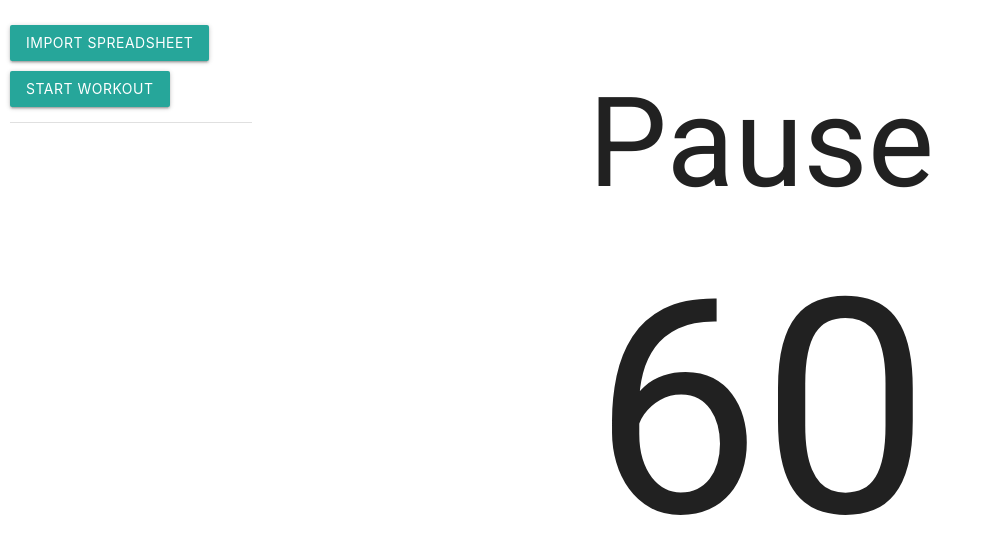
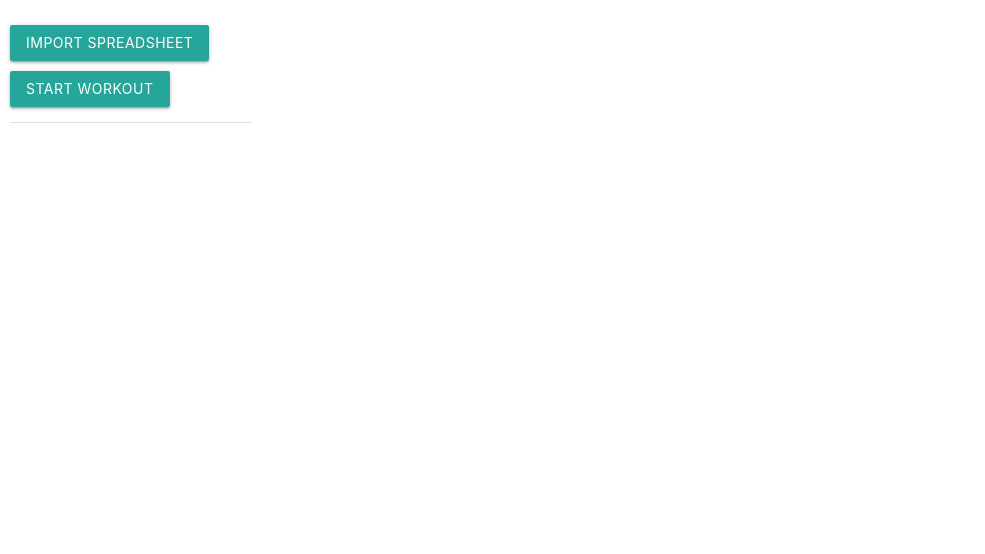
Before and after one commit to Tracer1337/workout-clock, a React (Create React App) app: page / in a window 1280 px wide. Shown: the top 554 px of the page, without its empty margins (0-985 px from the left). Built offline with nearby package versions, Linux system fonts and the light colour scheme.

Commit message:
Remove preset value

```diff
--- a/src/components/Clock/Clock.js
+++ b/src/components/Clock/Clock.js
@@ -56,11 +56,6 @@ class Clock extends React.Component {
         })
     }
 
-    componentDidMount() {
-        this.setTitle("Pause")
-        this.time.current.textContent = 60
-    }
-
     render() {
         return (
             <div className="clock">
```
